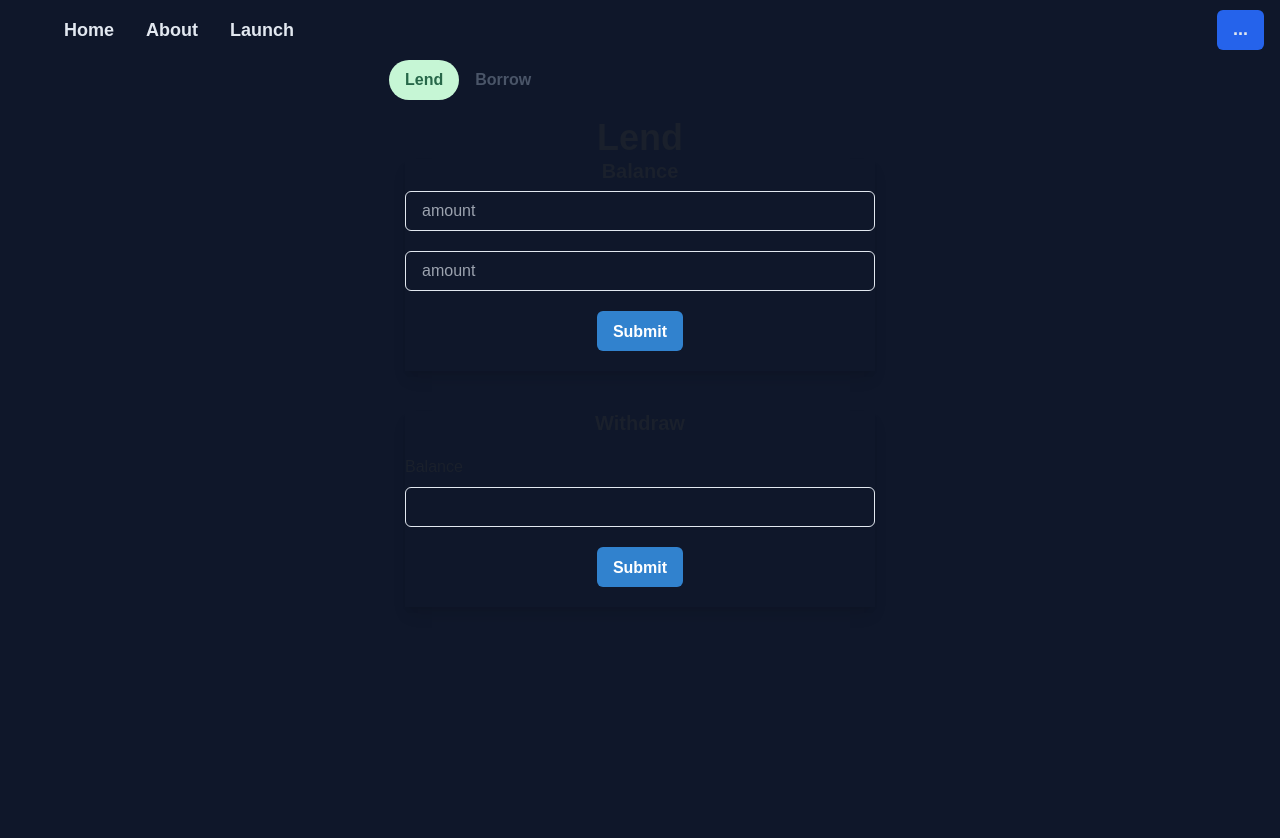
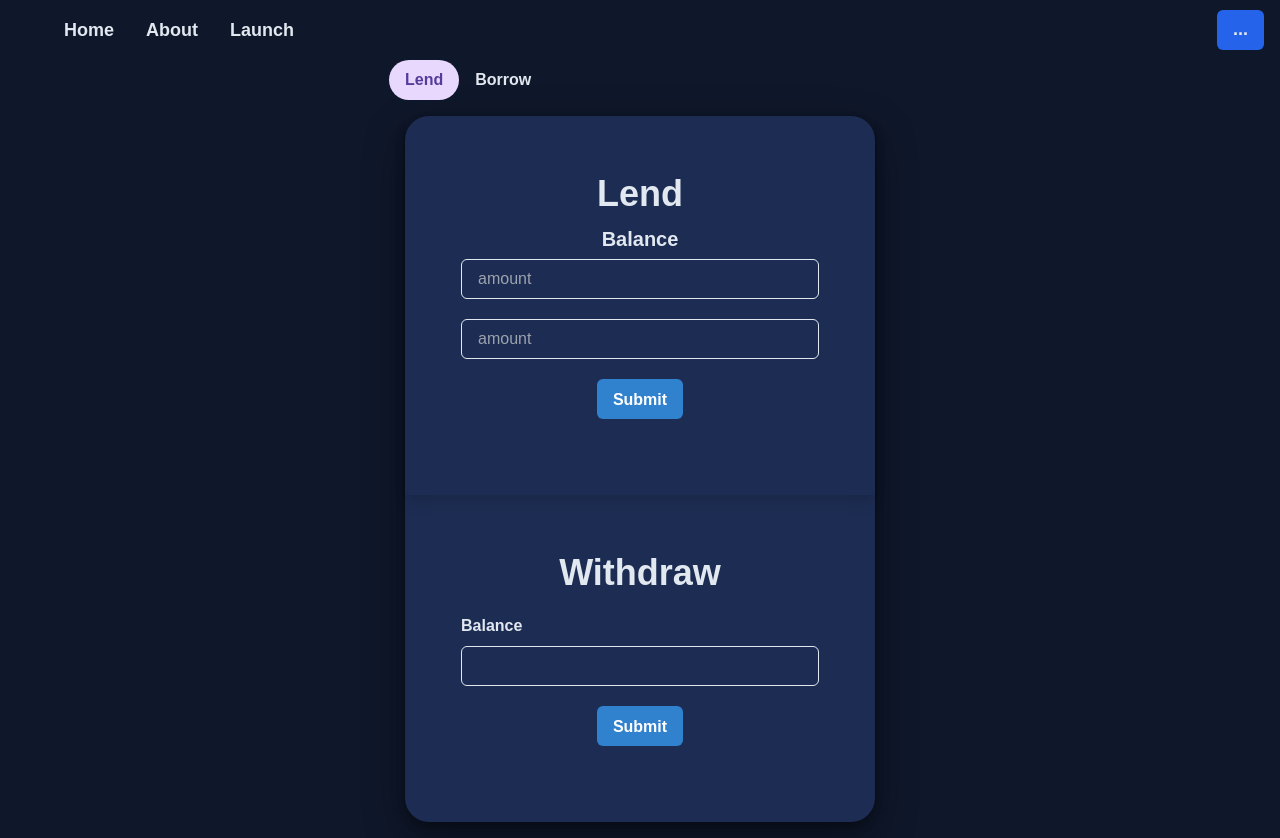
Before and after one commit to dam417/gammaswap, a React (Create React App) app: page /app in a window 1280 px wide. Before the commit the page ends 800 px from the top, so only its background shows below. Built offline with nearby package versions, Linux system fonts and the light colour scheme.

Commit message:
finished ui for Lend component

```diff
--- a/src/components/Lend.js
+++ b/src/components/Lend.js
@@ -6,6 +6,7 @@ import {
     Input,
     Button,
     Heading,
+    Box
 } from '@chakra-ui/react';
 import { constants } from 'ethers';
 
@@ -35,11 +36,22 @@ function Lend({ account, depPool, token0, token1}) {
     return (
         /*Lend LP Form */
         <>
+            <Box borderRadius={'3xl'} bg={'#1d2c52'} boxShadow='dark-lg'>
                 <form onSubmit={handleSubmit(deposit)}>
-                <Heading>Lend</Heading>
-                <FormControl boxShadow='lg'>
-                    <Heading size='md'>Balance</Heading>
-                    <FormLabel htmlFor='token0'>{token0.symbol}</FormLabel>
+                    <FormControl p={14} boxShadow='lg'>
+                        <Heading color={'#e2e8f0'}>Lend</Heading>
+                        <Heading
+                        color={'#e2e8f0'}
+                        mt={3}
+                        size='md'>Balance</Heading>
+                        <FormLabel
+                            color={'#e2e8f0'}
+                            fontSize={'md'}
+                            fontWeight={'semibold'}
+                            htmlFor='token0'
+                        >
+                            {token0.symbol}
+                        </FormLabel>
                         <Input
                             placeholder='amount'
                             id='token0'
@@ -47,6 +59,9 @@ function Lend({ account, depPool, token0, token1}) {
                             {...register('token0')}
                         />
                         <FormLabel
+                            color={'#e2e8f0'}
+                            fontSize={'md'}
+                            fontWeight={'semibold'}
                             mt={5}
                             htmlFor='token1'
                         >
@@ -68,9 +83,12 @@ function Lend({ account, depPool, token0, token1}) {
                     </FormControl>
                 </form>
                 <form onSubmit={handleSubmit2(withdraw)}>
-                <FormControl boxShadow='lg' mt={10}>
-                    <Heading size='md'>Withdraw</Heading>
+                    <FormControl p={14}>
+                        <Heading color={'#e2e8f0'}>Withdraw</Heading>
                         <FormLabel
+                            color={'#e2e8f0'}
+                            fontSize={'md'}
+                            fontWeight={'semibold'}
                             mt={5}
                             htmlFor='balance'
                         >
@@ -90,6 +108,7 @@ function Lend({ account, depPool, token0, token1}) {
                         </Button>
                     </FormControl>
                 </form>
+            </Box>
         </>
     )
 }
--- a/src/components/TabGroup.js
+++ b/src/components/TabGroup.js
@@ -6,10 +6,10 @@ import { Tabs, TabList, TabPanels, Tab, TabPanel, Container } from '@chakra-ui/r
 function TabGroup(props) {
     return (
         <Container>
-            <Tabs variant='soft-rounded' colorScheme='green'>
+            <Tabs variant='soft-rounded' colorScheme={'purple'}>
                 <TabList>
-                    <Tab>Lend</Tab>
-                    <Tab>Borrow</Tab>
+                    <Tab textColor={'#e2e8f0'}>Lend</Tab>
+                    <Tab textColor={'#e2e8f0'}>Borrow</Tab>
                 </TabList>
                 <TabPanels>
                     <TabPanel>
```
Lines whose indentation alone changed are shown as unchanged.
